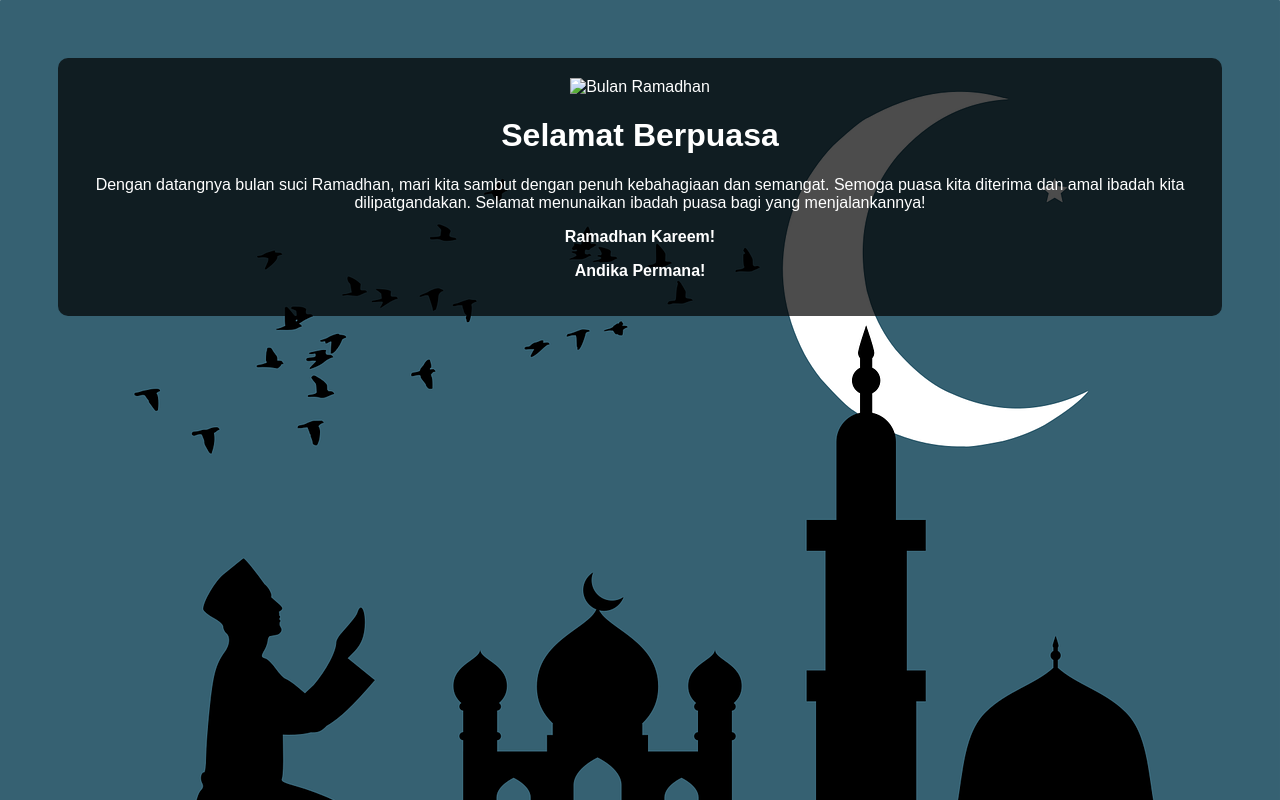
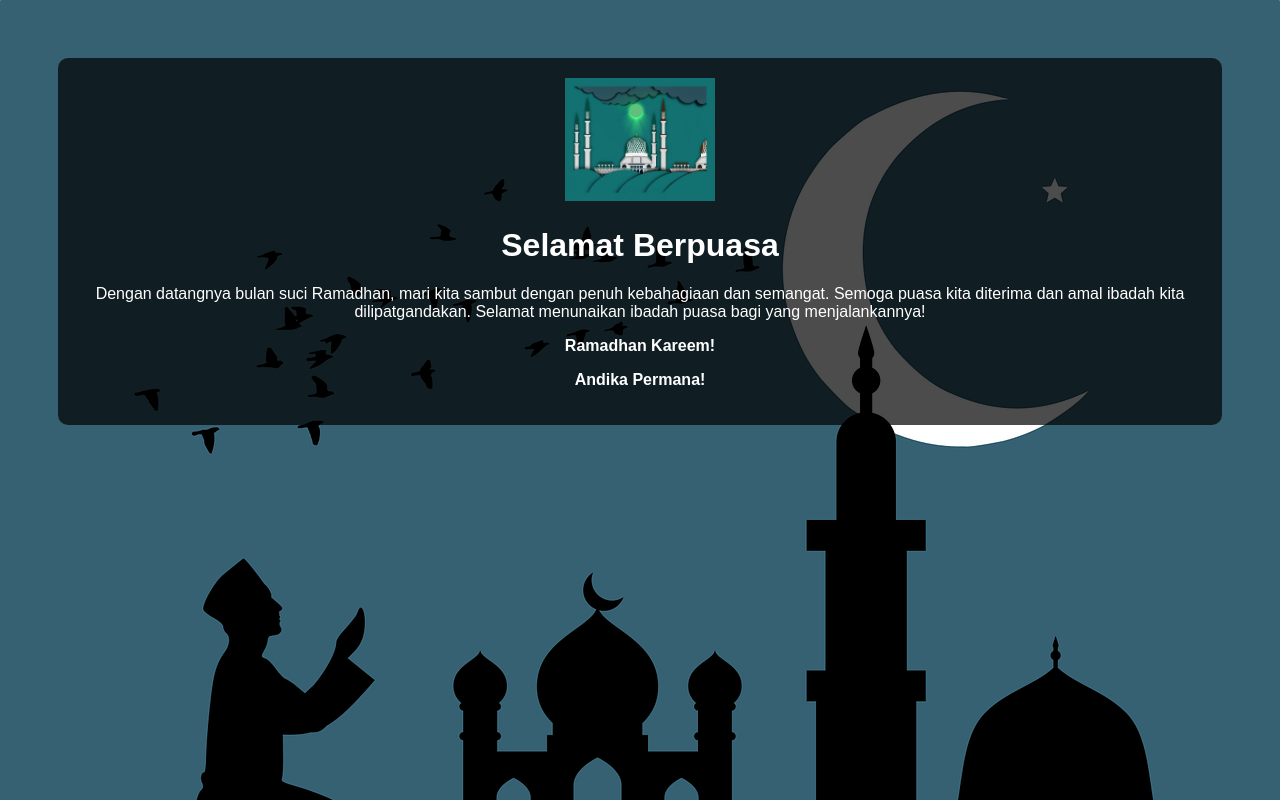
Before and after one commit to Andikayyy/ucapan-puasa, a plain HTML site: page index.html in a window 1280 px wide. Drawn offline with Linux system fonts and the light colour scheme.

Commit message:
Update index.html

```diff
--- a/index.html
+++ b/index.html
@@ -32,7 +32,7 @@
 <body>
     <div class="container">
         <div class="header">
-            <img src="pngtree-marhaban-ya-ramadan-2025-and-2026-with-blue-mosque-islamic-various-vector-image_2014562.jpg" alt="Bulan Ramadhan" class="bulan"> <!-- Ganti dengan URL gambar bulan -->
+            <img src="mosque-5443777_1280.jpg" alt="Bulan Ramadhan" class="bulan">
             <h1>Selamat Berpuasa</h1>
         </div>
         <p>Dengan datangnya bulan suci Ramadhan, mari kita sambut dengan penuh kebahagiaan dan semangat. Semoga puasa kita diterima dan amal ibadah kita dilipatgandakan. Selamat menunaikan ibadah puasa bagi yang menjalankannya!</p>
```
